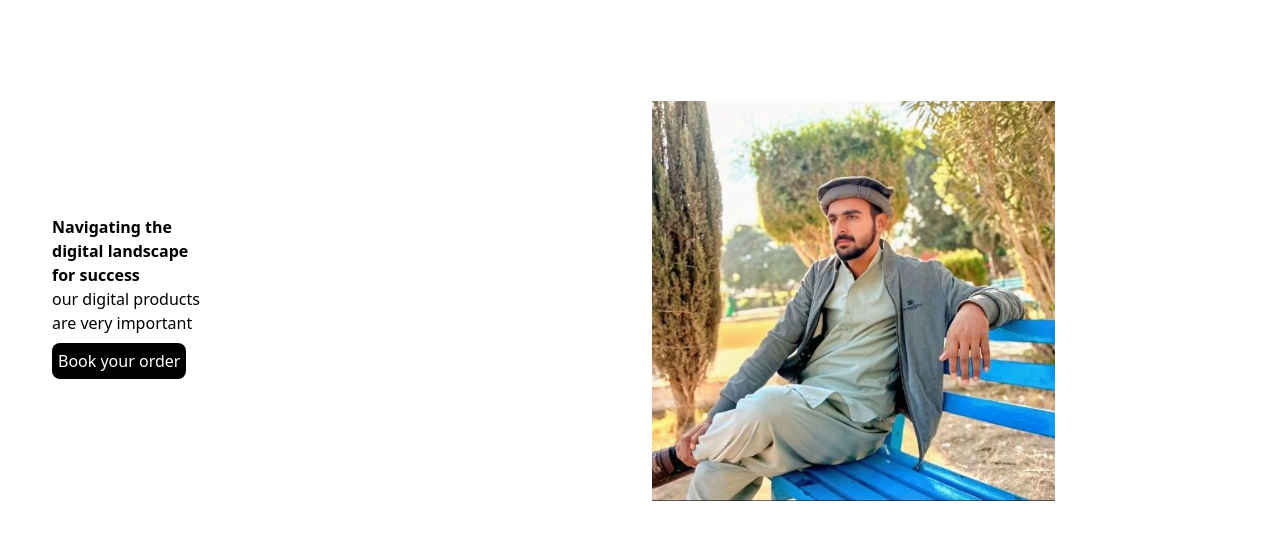
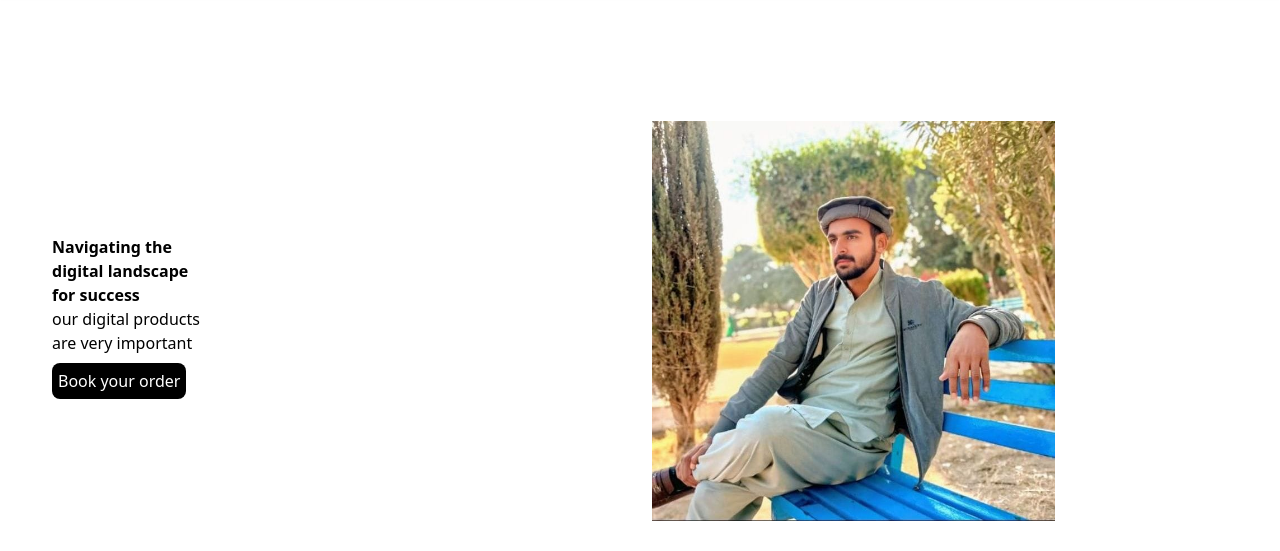
Before and after one commit to msaad517/portfolio, a website built with Vite: page index.html in a window 1280 px wide. Shown: the part 67-618 px from the top of the page. Built offline with nearby package versions, Linux system fonts and the light colour scheme; files whose address does not match are found by name.

Commit message:
margin
set the margin

```diff
--- a/index.html
+++ b/index.html
@@ -79,7 +79,7 @@
     });
   });
 </script>
-    <div class="bg-white text-black h-100 p-1 px-10 mt-25 ml-3 w-screen  flex flex-col sm:flex-row justify-center items-center ">
+    <div class="bg-white text-black h-100 p-1 px-10 mt-30 ml-3 w-screen  flex flex-col sm:flex-row justify-center items-center ">
         <div class="flex-1 ">
         <h2 class="font-bold">
             Navigating the <br>digital landscape <br>for success
```
